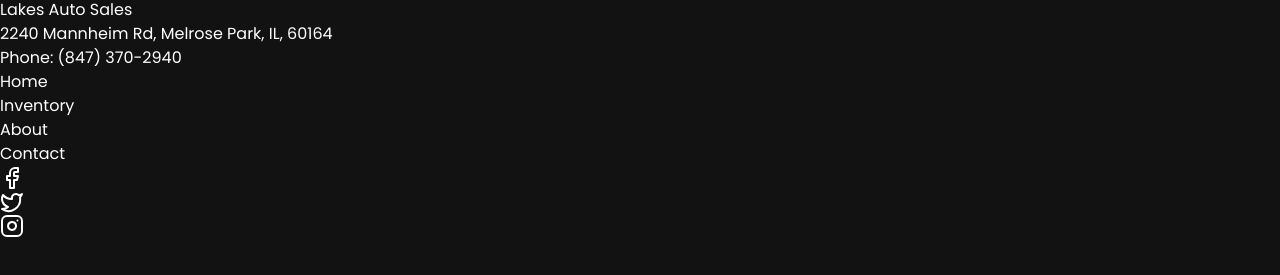
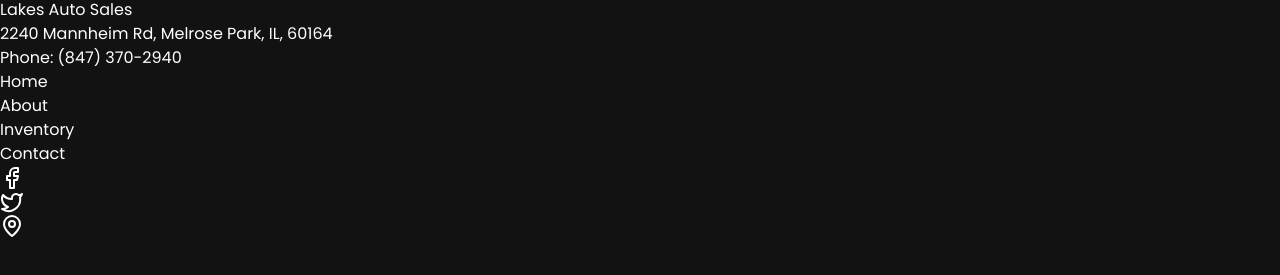
Before and after one commit to SEF-101/LakeAutoSales, a React (Vite) app: page / in a window 1280 px wide. Shown: the part 399-674 px from the top of the page. Built offline with nearby package versions, Linux system fonts and the light colour scheme.

Commit message:
Adjusting file locations

```diff
--- a/src/components/Footer.jsx
+++ b/src/components/Footer.jsx
@@ -1,7 +1,11 @@
 // Footer.jsx
-import { Facebook, Twitter, Instagram } from "lucide-react"; // Add other icons as needed
+import { Facebook, Twitter, MapPin } from "lucide-react"
+import { navItems } from "../constants"
 
 const Footer = () => {
+  const address = "2240 Mannheim Rd, Melrose Park, IL, 60164";
+  const mapsLink = "https://maps.app.goo.gl/CWsCpqBNpBhndztx7"; // lakes auto google page
+
   return (
     <footer className="bg-neutral-900 text-neutral-100 py-8">
       <div className="container mx-auto flex flex-col md:flex-row justify-between items-center px-4 md:px-8">
@@ -9,16 +13,17 @@ const Footer = () => {
         {/* dealer info */}
         <div className="text-center md:text-left mb-4 md:mb-0">
           <h2 className="text-xl font-bold">Lakes Auto Sales</h2>
-          <p className="text-sm">2240 Mannheim Rd, Melrose Park, IL, 60164</p>
+          <p className="text-sm">{address}</p>
           <p className="text-sm">Phone: (847) 370-2940</p>
         </div>
 
         {/* routes */}
         <ul className="flex space-x-4 text-sm mb-4 md:mb-0">
-          <li><a href="/" className="hover:underline">Home</a></li>
-          <li><a href="/inventory" className="hover:underline">Inventory</a></li>
-          <li><a href="/about" className="hover:underline">About</a></li>
-          <li><a href="/contact" className="hover:underline">Contact</a></li>
+          {navItems.map((item, index) => (
+            <li key={index}>
+              <a href={item.href} className="hover:underline">{item.label}</a>
+            </li>
+          ))}
         </ul>
 
         {/* icons */}
@@ -29,8 +34,8 @@ const Footer = () => {
           <a href="https://twitter.com" aria-label="Twitter">
             <Twitter className="hover:text-blue-400" />
           </a>
-          <a href="https://instagram.com" aria-label="Instagram">
-            <Instagram className="hover:text-pink-500" />
+          <a href={mapsLink} aria-label="Location on Google Maps">
+            <MapPin className="hover:text-green-500" />
           </a>
         </div>
       </div>
```
Also changed, not shown: src/pages/AboutUs.jsx (added), src/pages/ContactPage.jsx (renamed from src/components/ContactPage.jsx), src/pages/Inventory.jsx (renamed from src/components/Inventory.jsx).
